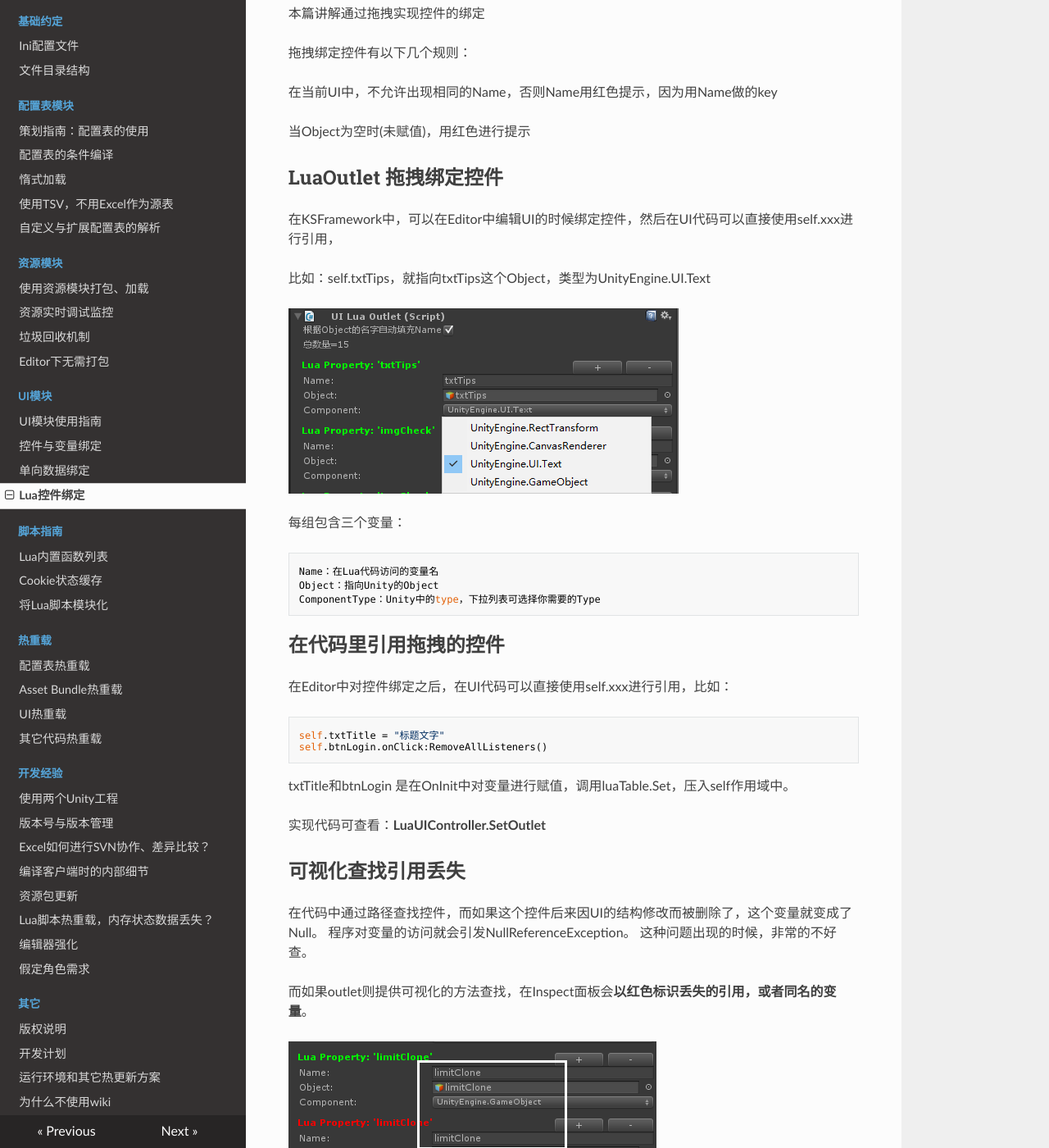
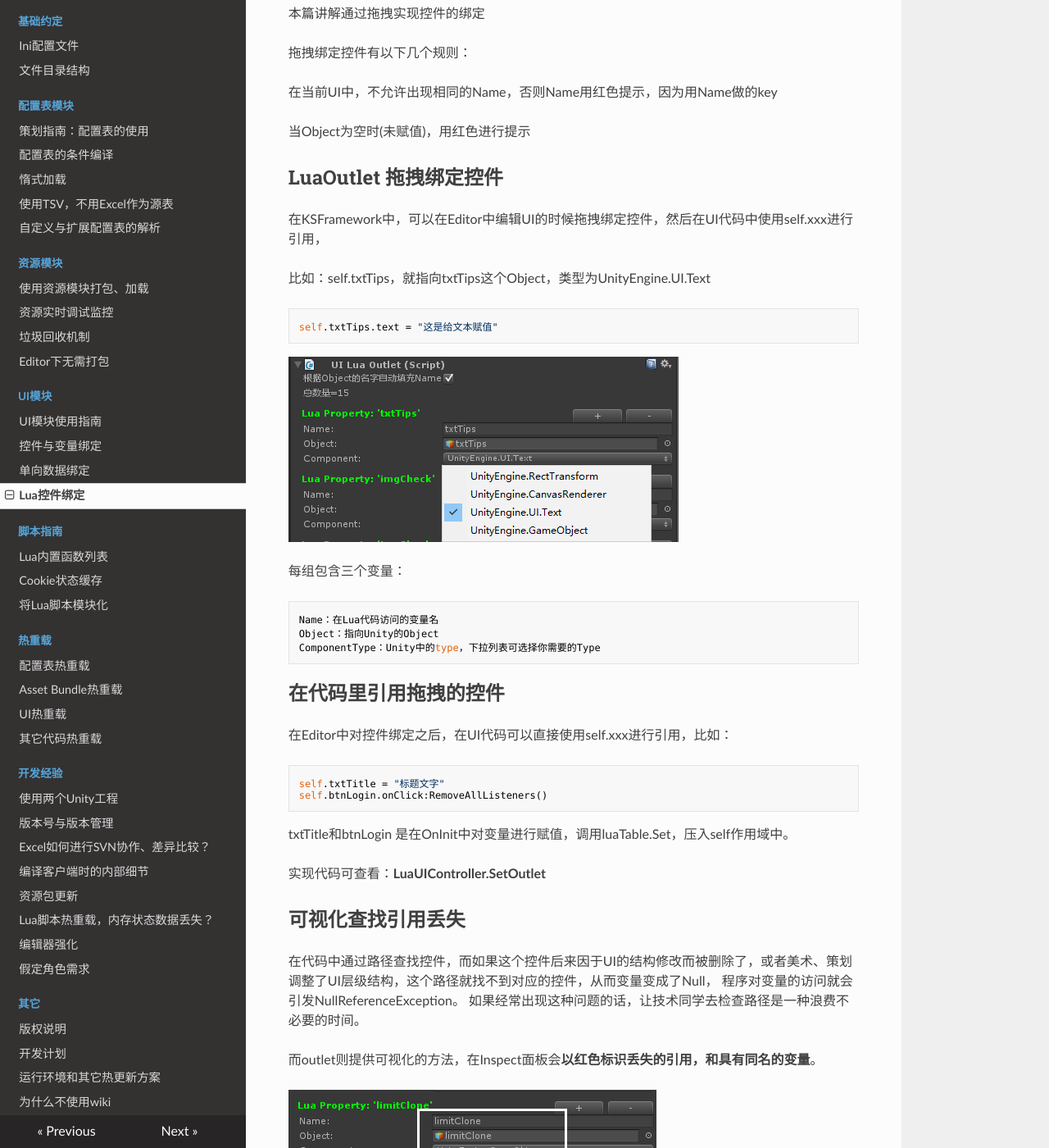
Before and after one commit to mr-kelly/KSFramework, an MkDocs documentation site: the page built from docs/ui/lua-outlet.md, in a window 1280 px wide and 1400 px high, scrolled down 219 px. Shown: the whole window at 82% size. Built offline with MkDocs 1.6.1, drawn with Linux system fonts in a browser that asks for light colours; nearby versions of some CDN libraries; old or Windows-style settings are respelled for this version of MkDocs.

````diff
--- a/docs/ui/lua-outlet.md
+++ b/docs/ui/lua-outlet.md
@@ -15,9 +15,15 @@
 
 ## LuaOutlet 拖拽绑定控件
 
-在KSFramework中，可以在Editor中编辑UI的时候绑定控件，然后在UI代码可以直接使用self.xxx进行引用，
+在KSFramework中，可以在Editor中编辑UI的时候拖拽绑定控件，然后在UI代码中使用self.xxx进行引用，
 
 比如：self.txtTips，就指向txtTips这个Object，类型为UnityEngine.UI.Text
+
+```lua
+self.txtTips.text = "这是给文本赋值"
+```
+
+
 
 ![](../images/ui/luaoutlet.png)
 
@@ -44,9 +50,9 @@
 
 ## 可视化查找引用丢失
 
-在代码中通过路径查找控件，而如果这个控件后来因UI的结构修改而被删除了，这个变量就变成了Null。 程序对变量的访问就会引发NullReferenceException。 这种问题出现的时候，非常的不好查。
+在代码中通过路径查找控件，而如果这个控件后来因于UI的结构修改而被删除了，或者美术、策划调整了UI层级结构，这个路径就找不到对应的控件，从而变量变成了Null， 程序对变量的访问就会引发NullReferenceException。 如果经常出现这种问题的话，让技术同学去检查路径是一种浪费不必要的时间。
 
-而如果outlet则提供可视化的方法查找，在Inspect面板会**以红色标识丢失的引用，或者同名的变量**。
+而outlet则提供可视化的方法，在Inspect面板会**以红色标识丢失的引用，和具有同名的变量**。
 
 ![outlet-error](../images/ui/outlet-error.png)
 
````
Also changed, not shown: docs/ui/ui-bind-vs-outlet.md (added, +51 -0 lines).
